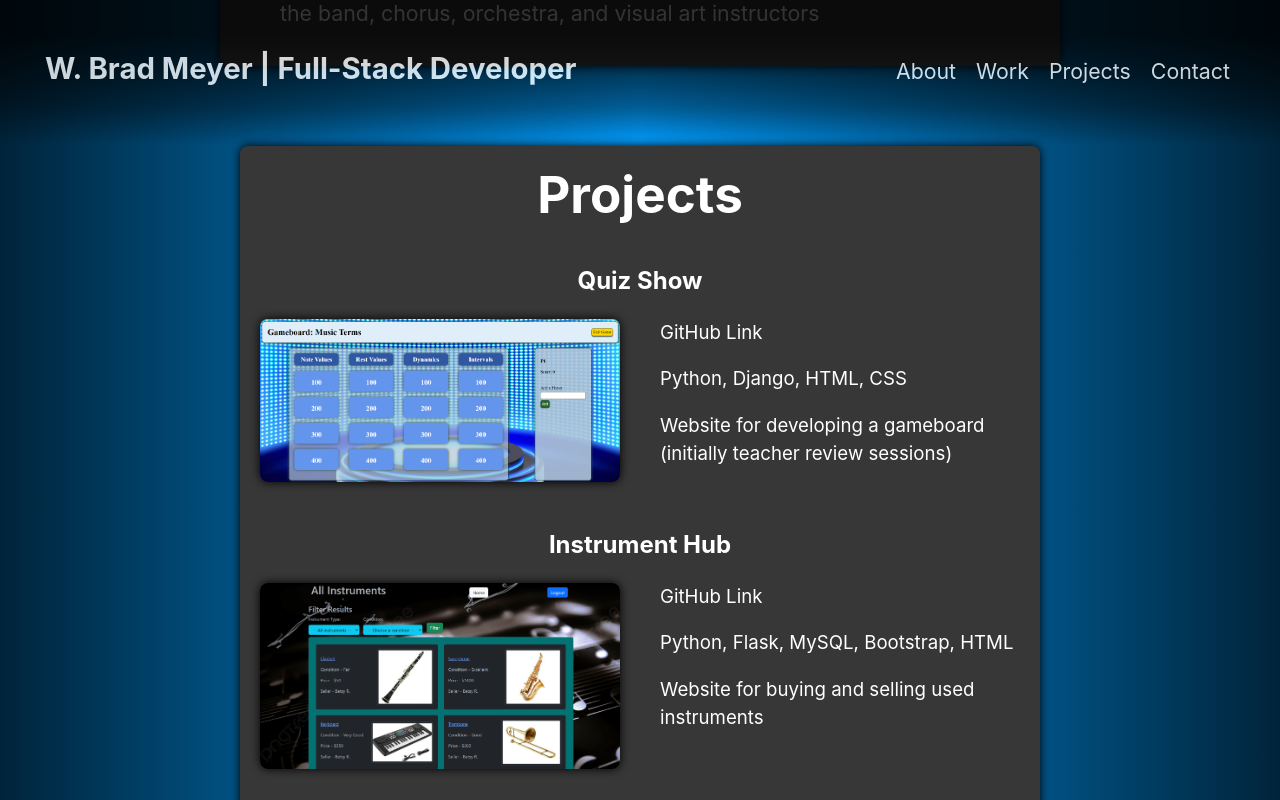
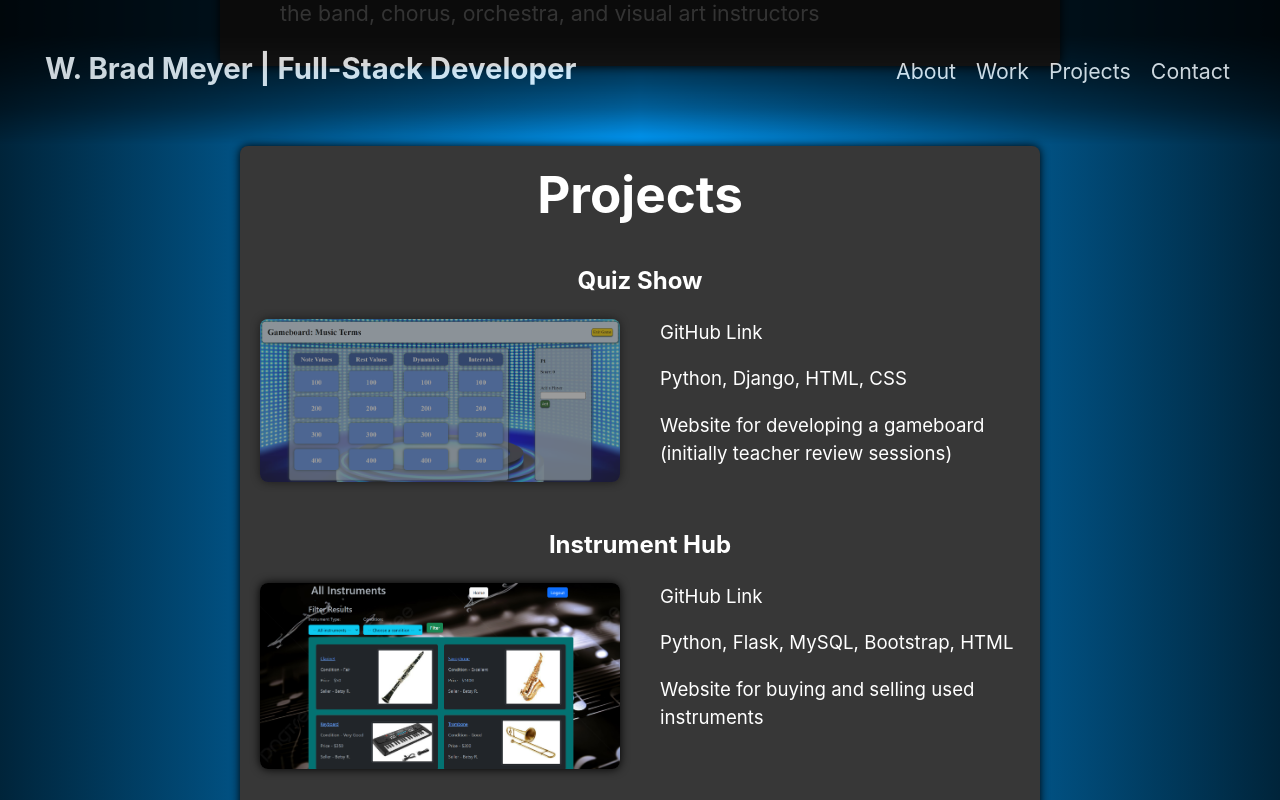
Before and after one commit to Wbradmeyer/vitePortfolio, a Vue app: page / in a window 1280 px wide. In both pictures the pointer is over the picture 440 px from the left and 1674 px from the top of the page. Shown: the part 1274-2074 px from the top of the page. Built offline with nearby package versions, Linux system fonts and the light colour scheme.

Commit message:
pics lessen onhover

```diff
--- a/src/components/Projects.vue
+++ b/src/components/Projects.vue
@@ -71,6 +71,10 @@
         box-shadow: 0px 0px 10px black;
     }
 
+    .project.pic:hover {
+        opacity: 0.5;
+    }
+
     a, p {
         text-decoration: none;
         color: white;
```
